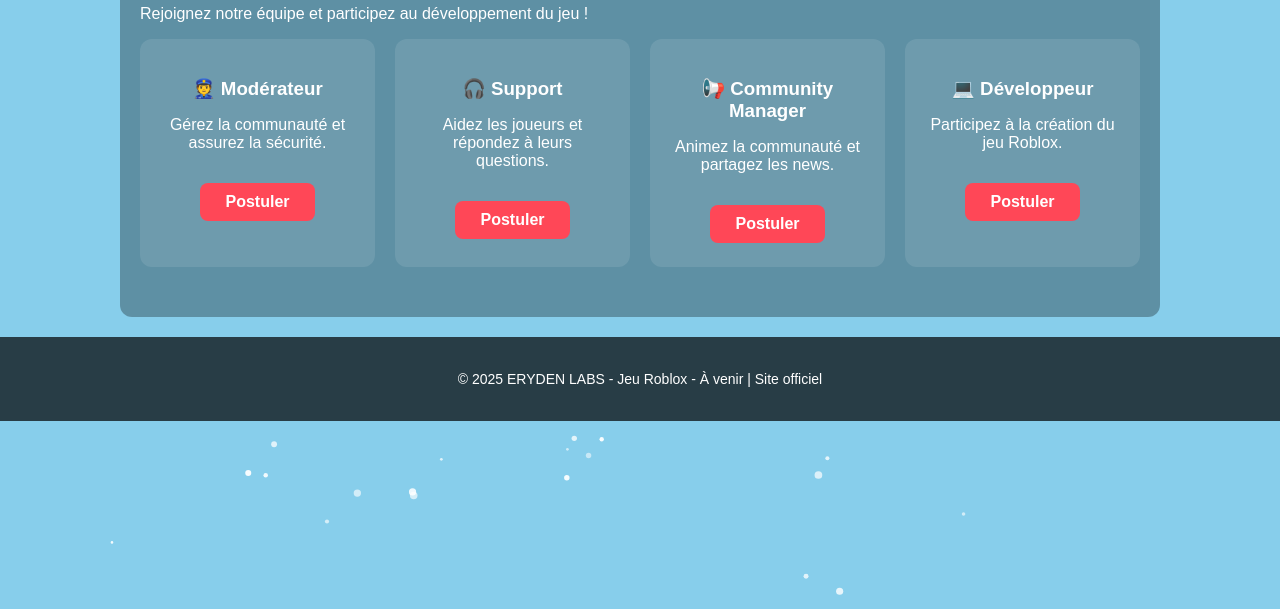
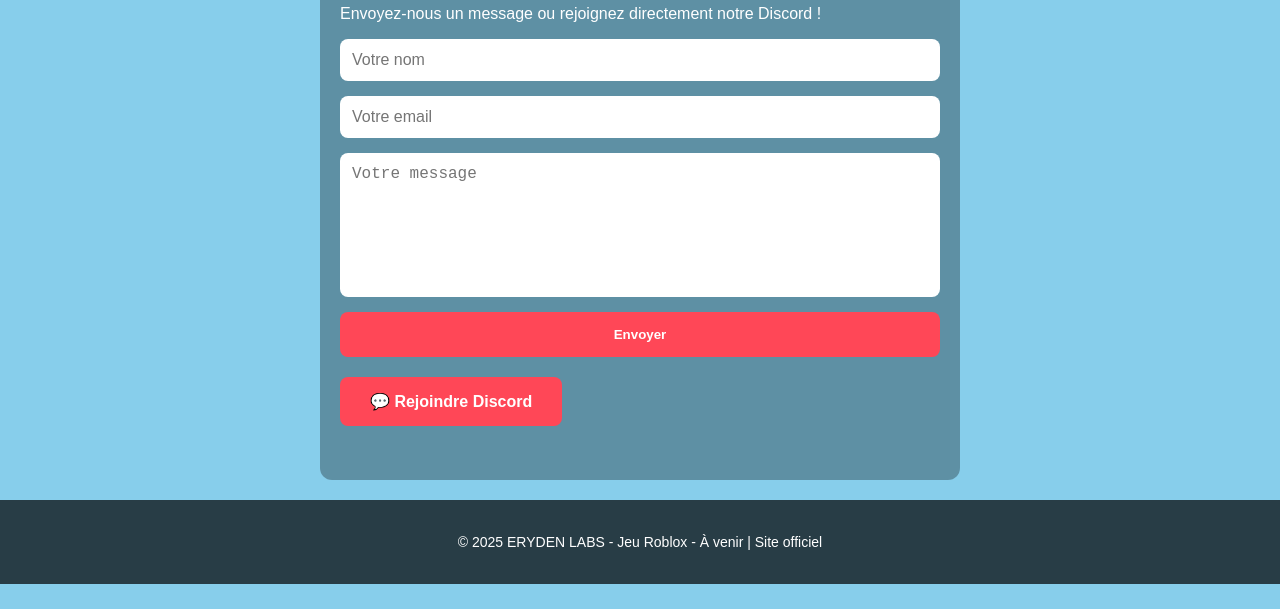
Before and after one commit to ErydenLabs/erydenlabstudio, a plain HTML site: page recrutement.html in a window 1280 px wide. Shown: the part 191-800 px from the top of the page. Drawn offline with Linux system fonts and the light colour scheme.

Commit message:
Update recrutement.html

```diff
--- a/recrutement.html
+++ b/recrutement.html
@@ -3,20 +3,19 @@
 <head>
 <meta charset="UTF-8">
 <meta name="viewport" content="width=device-width, initial-scale=1.0">
-<title>Recrutement - À venir</title>
+<title>Contact - À venir</title>
 <style>
 html,body{margin:0;padding:0;font-family:Arial,sans-serif;background:#87CEEB;overflow-x:hidden;color:white;}
 canvas{position:fixed;top:0;left:0;z-index:-1;}
 header{padding:20px;background:rgba(0,0,0,0.5);position:sticky;top:0;z-index:10;}
 nav a{margin:0 15px;text-decoration:none;color:white;font-weight:bold;transition:0.3s;}
 nav a:hover{color:#ff4757;}
-section{padding:50px 20px;margin:20px auto;max-width:1000px;border-radius:12px;background:rgba(0,0,0,0.3);}
+section{padding:50px 20px;margin:20px auto;max-width:600px;border-radius:12px;background:rgba(0,0,0,0.3);}
 h1,h2{margin-bottom:20px;}
-.card-container{display:grid;grid-template-columns:repeat(auto-fit,minmax(220px,1fr));gap:20px;}
-.card{background:rgba(255,255,255,0.1);padding:20px;border-radius:12px;text-align:center;cursor:pointer;}
-.card:hover{background:rgba(255,255,255,0.3);transform:scale(1.05);}
-.card h3{margin-bottom:10px;}
-.btn{display:inline-block;margin-top:15px;padding:10px 25px;background:#ff4757;color:white;text-decoration:none;border-radius:8px;font-weight:bold;position:relative;overflow:hidden;}
+form{display:flex;flex-direction:column;}
+input,textarea{margin-bottom:15px;padding:12px;border-radius:8px;border:none;font-size:16px;}
+textarea{resize:none;height:120px;}
+.btn{display:inline-block;padding:15px 30px;background:#ff4757;color:white;text-decoration:none;border-radius:8px;font-weight:bold;transition:0.3s;position:relative;overflow:hidden;border:none;cursor:pointer;}
 .btn:hover{background:#e84118;}
 .btn::after{content:'';position:absolute;top:0;left:-75%;width:50%;height:100%;background:rgba(255,255,255,0.2);transform:skewX(-25deg);transition:0.5s;}
 .btn:hover::after{left:125%;}
@@ -37,30 +36,22 @@ footer{padding:20px;background:rgba(0,0,0,0.7);text-align:center;font-size:14px;
 </header>
 
 <section>
-<h1>🚩 Recrutement</h1>
-<p>Rejoignez notre équipe et participez au développement du jeu !</p>
-<div class="card-container">
-  <div class="card">
-    <h3>👮 Modérateur</h3>
-    <p>Gérez la communauté et assurez la sécurité.</p>
-    <a href="https://discord.gg/cKKDpz53" class="btn">Postuler</a>
-  </div>
-  <div class="card">
-    <h3>🎧 Support</h3>
-    <p>Aidez les joueurs et répondez à leurs questions.</p>
-    <a href="https://discord.gg/cKKDpz53" class="btn">Postuler</a>
-  </div>
-  <div class="card">
-    <h3>📢 Community Manager</h3>
-    <p>Animez la communauté et partagez les news.</p>
-    <a href="https://discord.gg/cKKDpz53" class="btn">Postuler</a>
-  </div>
-  <div class="card">
-    <h3>💻 Développeur</h3>
-    <p>Participez à la création du jeu Roblox.</p>
-    <a href="https://discord.gg/cKKDpz53" class="btn">Postuler</a>
-  </div>
-</div>
+<h1>📬 Contact</h1>
+<p>Envoyez-nous un message ou rejoignez directement notre Discord !</p>
+
+<form action="https://formsubmit.co/tonemail@example.com" method="POST">
+<input type="text" name="name" placeholder="Votre nom" required>
+<input type="email" name="email" placeholder="Votre email" required>
+<textarea name="message" placeholder="Votre message" required></textarea>
+<button type="submit" class="btn">Envoyer</button>
+
+<!-- Optionnel : redirection après envoi -->
+<input type="hidden" name="_next" value="merci.html">
+<!-- Optionnel : confirmation captcha -->
+<input type="hidden" name="_captcha" value="true">
+</form>
+
+<a href="https://discord.gg/cKKDpz53" class="btn" style="margin-top:20px;">💬 Rejoindre Discord</a>
 </section>
 
 <footer>
@@ -72,7 +63,7 @@ footer{padding:20px;background:rgba(0,0,0,0.7);text-align:center;font-size:14px;
 const canvas=document.getElementById('bgCanvas');const ctx=canvas.getContext('2d');
 let width=canvas.width=window.innerWidth;let height=canvas.height=window.innerHeight;
 const particles=[];const particleCount=150;let mouse={x:width/2,y:height/2};
-class Particle{constructor(){this.reset();}reset(){this.x=Math.random()*width;this.y=Math.random()*height;this.radius=Math.random()*3+1;this.speedX=(Math.random()-0.5)*1;this.speedY=(Math.random()-0.5)*1;this.alpha=Math.random()*0.5+0.5;}draw(){ctx.beginPath();ctx.arc(this.x,this.y,this.radius,0,Math.PI*2);ctx.fillStyle=`rgba(255,255,255,${this.alpha})`;ctx.fill();}update(){const dx=mouse.x-this.x;const dy=mouse.y-this.y;this.x+=this.speedX+dx*0.001;this.y+=this.speedY+dy*0.001;if(this.x<0||this.x>width||this.y<0||this.y>height)this.reset();}}
+class Particle{constructor(){this.reset();}reset(){this.x=Math.random()*width;this.y=Math.random()*height;this.radius=Math.random()*3+1;this.speedX=(Math.random()-0.5)*1;this.speedY=(Math.random()-0.5)*1;this.alpha=Math.random()*0.5+0.5;}draw(){ctx.beginPath();ctx.arc(this.x,this.y,this.radius,0,Math.PI*2);ctx.fillStyle=`rgba(255,255,255,${this.alpha})`;ctx.fill();}update(){const dx=mouse.x-this.x,const dy=mouse.y-this.y;this.x+=this.speedX+dx*0.001;this.y+=this.speedY+dy*0.001;if(this.x<0||this.x>width||this.y<0||this.y>height)this.reset();}}
 for(let i=0;i<particleCount;i++)particles.push(new Particle());
 function animate(){ctx.fillStyle='#87CEEB';ctx.fillRect(0,0,width,height);particles.forEach(p=>{p.update();p.draw();});requestAnimationFrame(animate);}
 animate();
```
